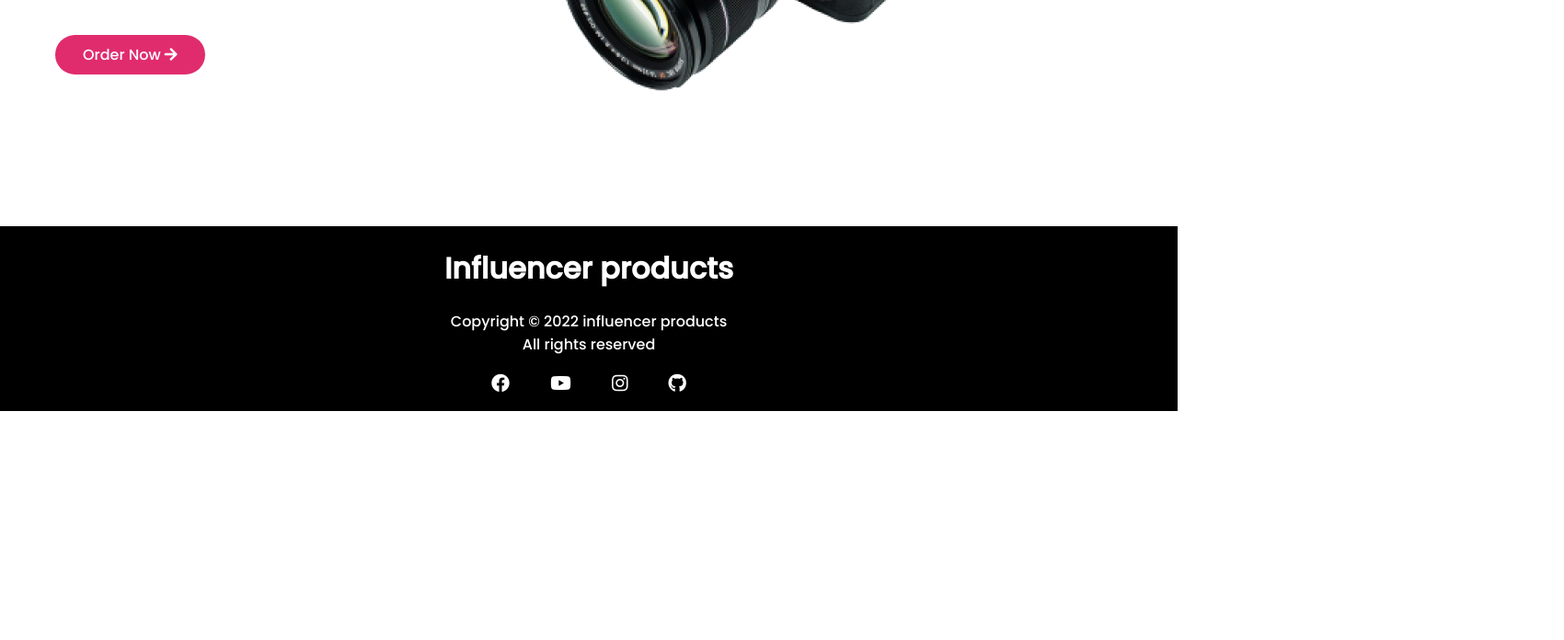
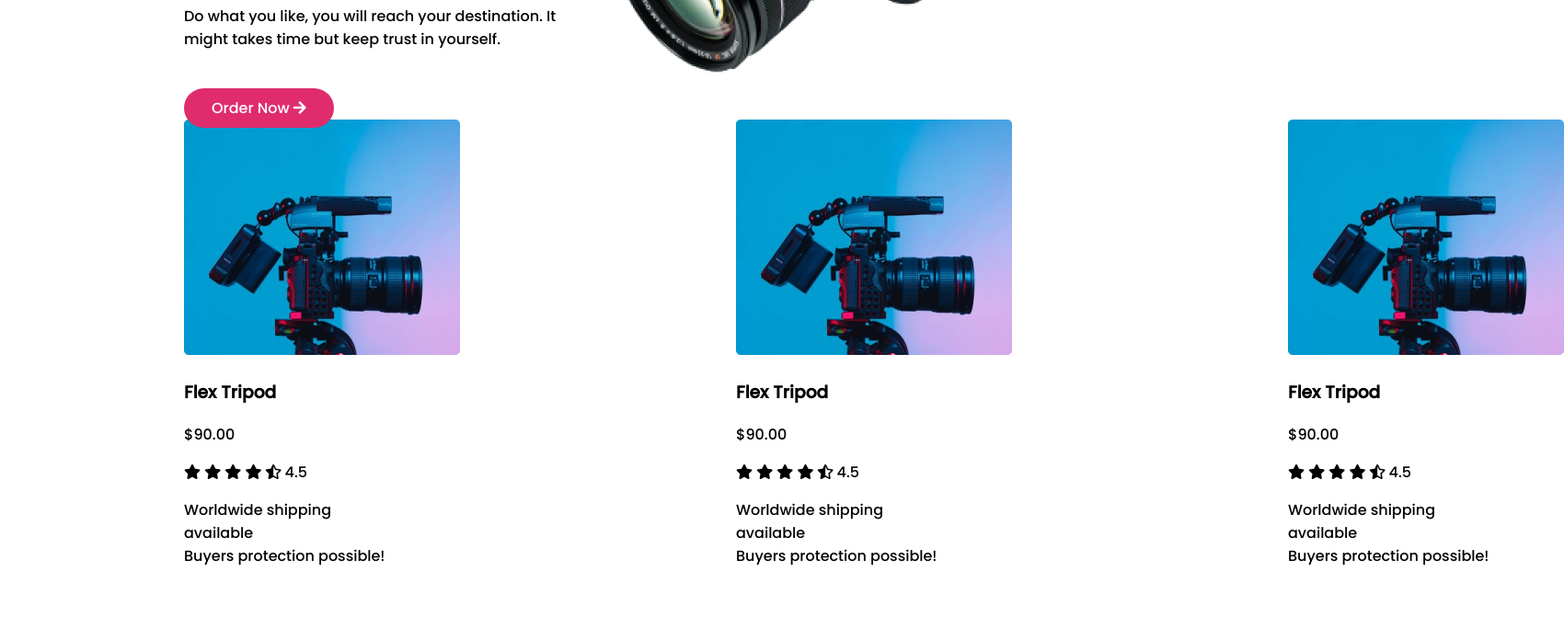
Before and after one commit to shumonira/influencer, a plain HTML site: page index.html in a window 1280 px wide. Shown: the part 404-1100 px from the top of the page at 92% size, 1700 px wide, since content can reach past the window. Before the commit the page ends 851 px from the top, so only its background shows below. Drawn offline with Linux system fonts and the light colour scheme.

Commit message:
footer updated

```diff
--- a/index.html
+++ b/index.html
@@ -44,7 +44,73 @@
       </div>
     </section>
     <section></section>
-    <section></section>
+    <section>
+      <div class="items">
+        <div class="item">
+          <div class="item-view">
+            <img src="/images/camera.png" alt="">
+          </div>
+          <div class="item-description">
+            <h3 class="item-title">Flex Tripod</h3>
+            <p class="item-price">$90.00</p>
+            <div class="item-info">
+              <div class="item-rating">
+                <i class="fas fa-star filled"></i>
+                <i class="fas fa-star filled"></i>
+                <i class="fas fa-star filled"></i>
+                <i class="fas fa-star filled"></i>
+                <i class="fas fa-star-half-alt half-filled"></i>
+                <span class="rating">4.5</span>
+                <p>Worldwide shipping <br> available <br>
+                  Buyers protection possible!</p>
+              </div>
+            </div>
+          </div>
+        </div>
+        <div class="item">
+          <div class="item-view">
+            <img src="/images/camera.png" alt="">
+          </div>
+          <div class="item-description">
+            <h3 class="item-title">Flex Tripod</h3>
+            <p class="item-price">$90.00</p>
+            <div class="item-info">
+              <div class="item-rating">
+                <i class="fas fa-star filled"></i>
+                <i class="fas fa-star filled"></i>
+                <i class="fas fa-star filled"></i>
+                <i class="fas fa-star filled"></i>
+                <i class="fas fa-star-half-alt half-filled"></i>
+                <span class="rating">4.5</span>
+                <p>Worldwide shipping <br> available <br>
+                  Buyers protection possible!</p>
+              </div>
+            </div>
+          </div>
+        </div>
+        <div class="item">
+          <div class="item-view">
+            <img src="/images/camera.png" alt="">
+          </div>
+          <div class="item-description">
+            <h3 class="item-title">Flex Tripod</h3>
+            <p class="item-price">$90.00</p>
+            <div class="item-info">
+              <div class="item-rating">
+                <i class="fas fa-star filled"></i>
+                <i class="fas fa-star filled"></i>
+                <i class="fas fa-star filled"></i>
+                <i class="fas fa-star filled"></i>
+                <i class="fas fa-star-half-alt half-filled"></i>
+                <span class="rating">4.5</span>
+                <p>Worldwide shipping <br> available <br>
+                  Buyers protection possible!</p>
+              </div>
+            </div>
+          </div>
+        </div>
+      </div>
+    </section>
     <section></section>
 
   </main>
--- a/style.css
+++ b/style.css
@@ -17,8 +17,7 @@
 }
 
 main{
-  display: grid;
-  gap:20px;
+  margin: 0 200px;
   /* min-height: calc(100vh - 87.29px - 261.25px); */
 }
 
@@ -71,43 +70,48 @@
   border-radius: 30px;
   }
 
-  .journey-image{
-    position: relative;
-    right:200px;
-  }
+.items{
+  display: grid;
+  grid-template-columns: repeat(3, 1fr);
+  grid-gap: 300px;
+}
 .footer{
   display: flex;
   justify-content: center;
   flex-direction: column;
   align-items: center;
-  background-color: black;
+  background-color: #0A0826;
   color: #ffffff;
   position: absolute;
   bottom: 0;
   width: 100%;
 }
 .fa-facebook{
-  color: #ffffff;
+  color: #fffff;
   font-size: 20px;
-  padding: 20px;
-  box-shadow: 20px;
+  padding: 5px;
+
 }
 .fa-youtube{
   color: #ffffff;
   font-size: 20px;
-  padding: 20px;
+  padding: 5px;
 }
 .fa-instagram{
   color: #ffffff;
   font-size: 20px;
-  padding: 20px;
+  padding: 5px;
 }
 .fa-github{
   color: #ffffff;
   font-size: 20px;
-  padding: 20px;
+  padding: 5px;
 }
 
 .copyrights{
   margin: 0;
 }
+.fab{
+  background-color: #302a2aea;
+  border-radius: 50%;
+}
```
